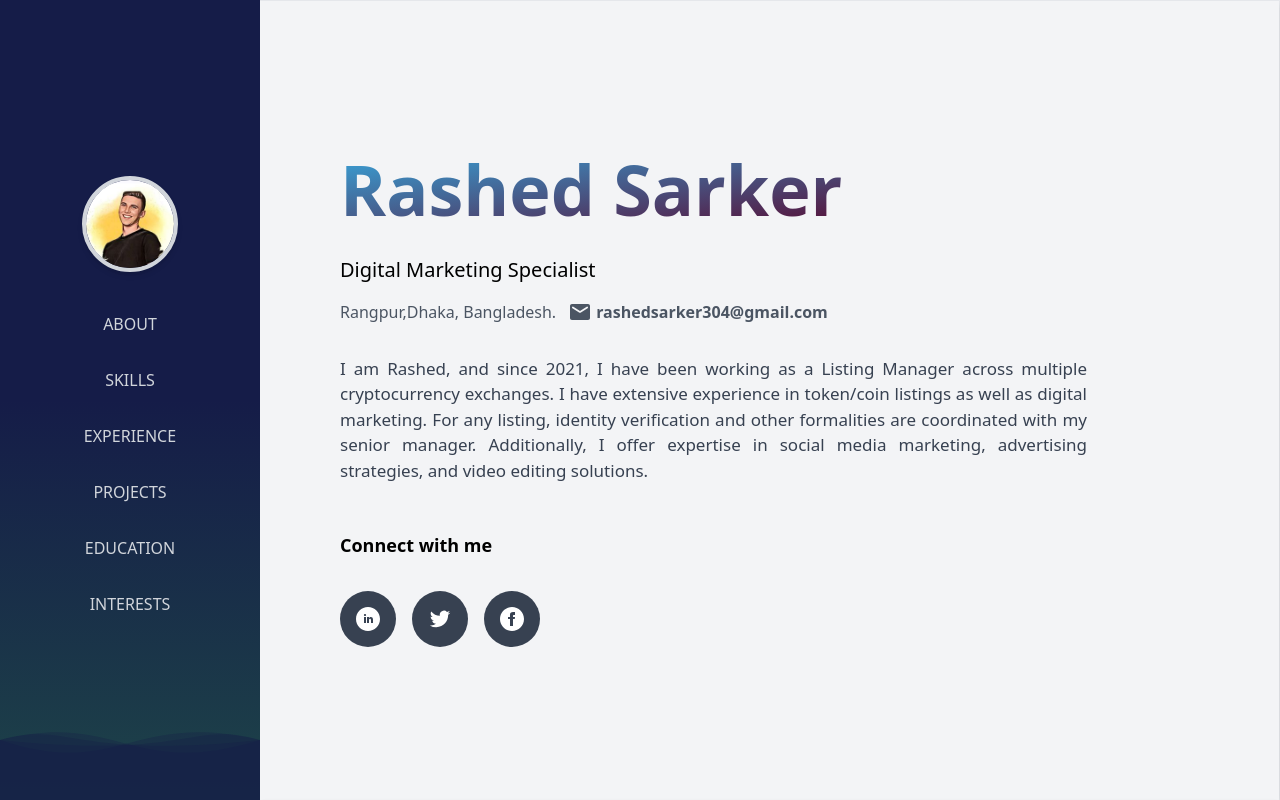
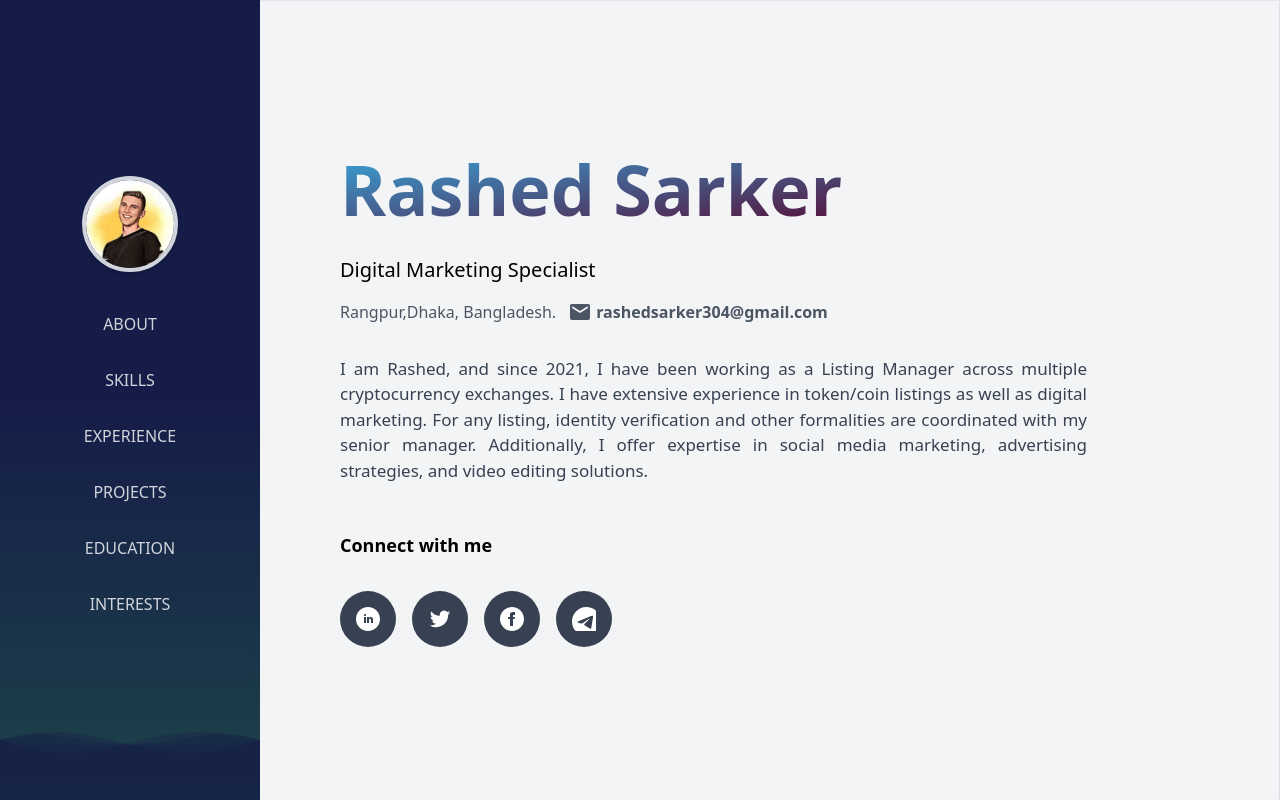
Before and after one commit to rajibcsit/rashed-portfolio, a Next.js app: page / in a window 1280 px wide. Shown: the top 800 px of the page. Built offline with nearby package versions, Linux system fonts and the light colour scheme.

Commit message:
update social icon

```diff
--- a/components/me/About.js
+++ b/components/me/About.js
@@ -24,6 +24,11 @@ const About = () => {
       platform: "Facebook",
       icon: "/images/social/fb.84f81b16.svg",
       url: "https://www.facebook.com/profile.php?id=61568628960719",
+    },
+    {
+      platform: "Telegram",
+      icon: "/images/social/telegram.svg",
+      url: "https://t.me/NextGen_Listing",
     },
   ];
 
```
Also changed, not shown: public/images/social/telegram.svg (added).
